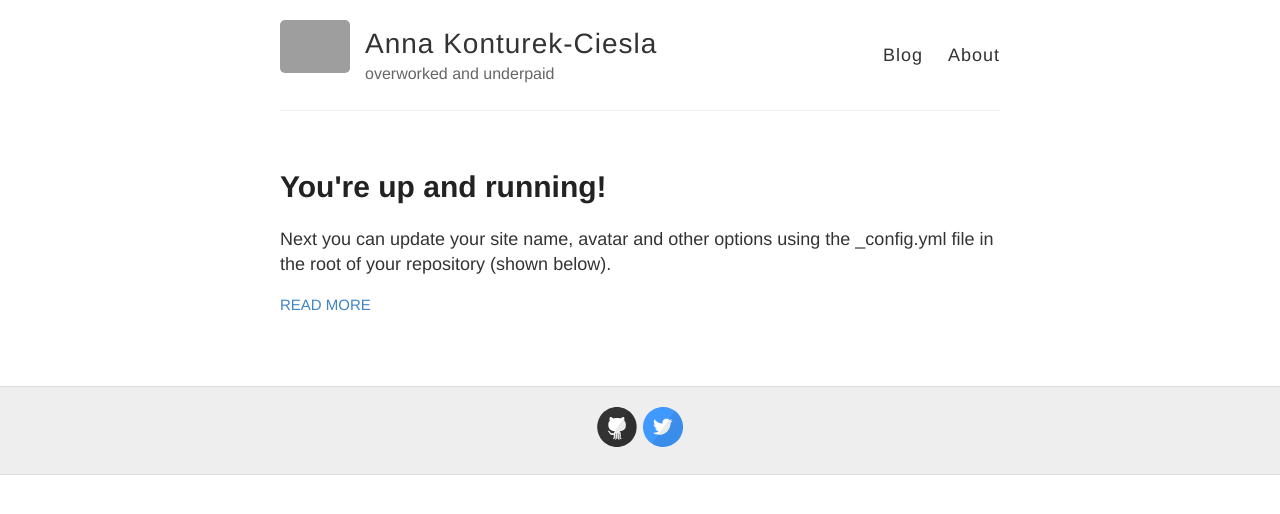
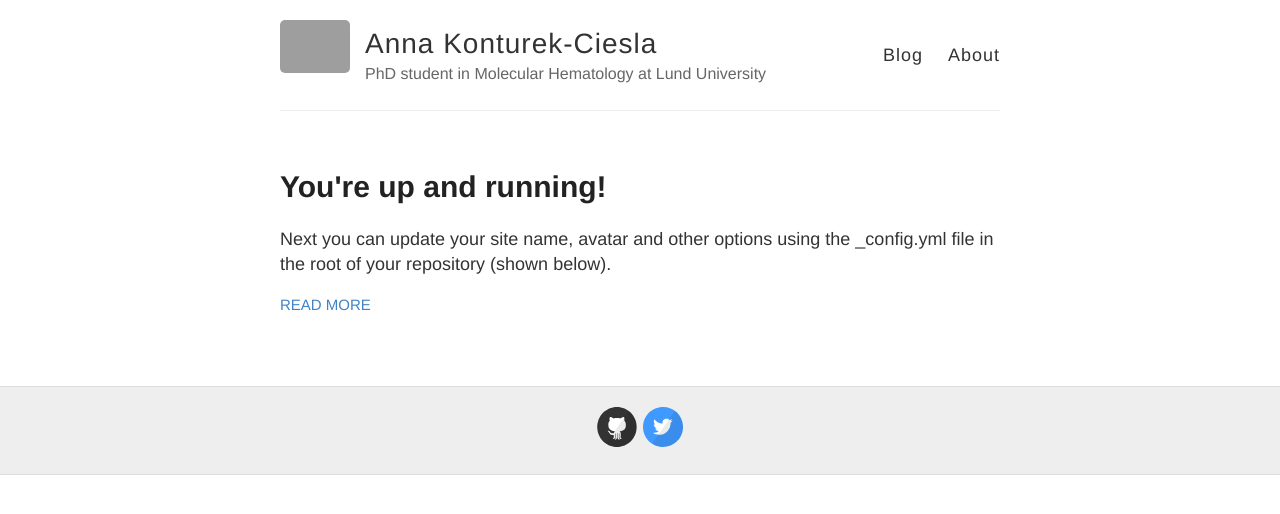
Before and after one commit to annakonturekciesla/annakonturekciesla.github.io, a Jekyll site: the page built from index.html, in a window 1280 px wide. Shown: the top 514 px of the page. Built offline with Jekyll 4.4.1, drawn with Linux system fonts in a browser that asks for light colours; grey boxes are pictures that could not be loaded.

Commit message:
Revert "compain description"
This reverts commit 6f39c783114c5703f617ebccac62397b747a48c7.

```diff
--- a/_config.yml
+++ b/_config.yml
@@ -6,7 +6,7 @@
 name: Anna Konturek-Ciesla
 
 # Short bio or description (displayed in the header)
-description: overworked and underpaid
+description: PhD student in Molecular Hematology at Lund University
 
 # URL of your avatar or profile pic (you could use your GitHub profile pic)
 avatar: https://raw.githubusercontent.com/barryclark/jekyll-now/master/images/jekyll-logo.png
```
